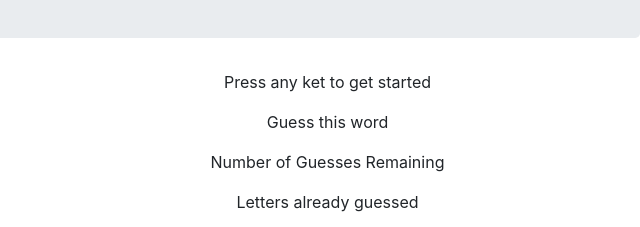
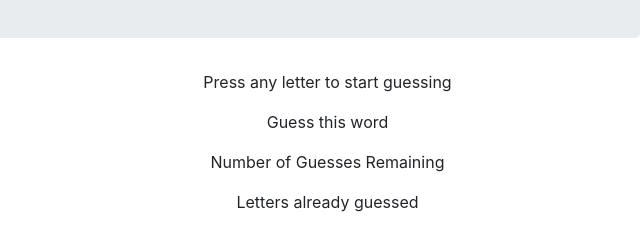
Before and after one commit to anicng/Word-Guess-Game, a plain HTML site: page index.html in a window 1280 px wide. Shown: the part 192-419 px from the top of the page, 640-1280 px from the left. Drawn offline with nearby package versions, Linux system fonts and the light colour scheme.

```diff
--- a/index.html
+++ b/index.html
@@ -29,7 +29,7 @@
         </div>
         <div class="col-6">
             <div>
-                <p class="text-center">Press any ket to get started</p>
+                <p class="text-center">Press any letter to start guessing</p>
             </div>
             <!-- main game section  -->
             <div>
```
Also changed, not shown: assets/javascript/game.js (+28 -0 lines).
